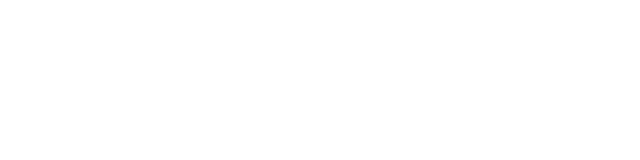
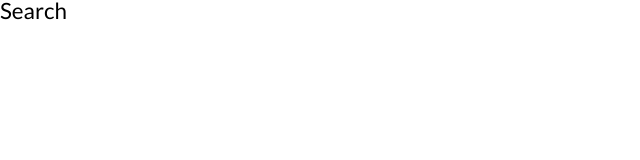
Before and after one commit to ineggapps/react-themoviedb-clone, a React (Create React App) app: page /#/search in a window 1280 px wide. Shown: the top 160 px of the page, without its empty margins (0-640 px from the left). Built offline with nearby package versions, Linux system fonts and the light colour scheme.

Commit message:
Page has been set up about routing.

```diff
--- a/src/Components/Router.js
+++ b/src/Components/Router.js
@@ -2,12 +2,18 @@
 import { HashRouter as Router, Route, Redirect, Switch } from "react-router-dom";
 //Route Module
 import Home from "Routes/Home";
+import Movie from "Routes/Movie";
+import TV from "Routes/TV";
+import Search from "Routes/Search";
 
 export default () => (
   <Router>
     <>
       <Switch>
         <Route path="/" exact component={Home} />
+        <Route path="/movie" component={Movie} />
+        <Route path="/tv" component={TV} />
+        <Route path="/search" component={Search} />
       </Switch>
     </>
   </Router>
--- /dev/null
+++ b/src/Routes/Movie/MovieContainer.js
@@ -0,0 +1,8 @@
+import React from "react";
+import MoviePresenter from "./MoviePresenter";
+
+export default class extends React.Component {
+  render() {
+    return <MoviePresenter />;
+  }
+}
--- /dev/null
+++ b/src/Routes/Movie/MoviePresenter.js
@@ -0,0 +1,5 @@
+import React from "react";
+
+const MoviePresenter = () => <div>Movie</div>;
+
+export default MoviePresenter;
--- /dev/null
+++ b/src/Routes/Movie/index.js
@@ -0,0 +1,2 @@
+import MovieContainer from "./MovieContainer";
+export default MovieContainer;
--- /dev/null
+++ b/src/Routes/Search/SearchContainer.js
@@ -0,0 +1,8 @@
+import React from "react";
+import SearchPresenter from "./SearchPresenter";
+
+export default class extends React.Component {
+  render() {
+    return <SearchPresenter />;
+  }
+}
--- /dev/null
+++ b/src/Routes/Search/SearchPresenter.js
@@ -0,0 +1,5 @@
+import React from "react";
+
+const SearchPresenter = () => <div>Search</div>;
+
+export default SearchPresenter;
--- /dev/null
+++ b/src/Routes/Search/index.js
@@ -0,0 +1,3 @@
+import SearchContainer from "./SearchContainer";
+
+export default SearchContainer;
--- /dev/null
+++ b/src/Routes/TV/TVContainer.js
@@ -0,0 +1,8 @@
+import React from "react";
+import TVPresenter from "./TVPresenter";
+
+export default class extends React.Component {
+  render() {
+    return <TVPresenter />;
+  }
+}
--- /dev/null
+++ b/src/Routes/TV/TVPresenter.js
@@ -0,0 +1,5 @@
+import React from "react";
+
+const TVPresenter = () => <div>TV</div>;
+
+export default TVPresenter;
--- /dev/null
+++ b/src/Routes/TV/index.js
@@ -0,0 +1,2 @@
+import TVContainer from "./TVContainer";
+export default TVContainer;
```
Also changed, not shown: 1 other file (tests, documents, lock files or other folders).
